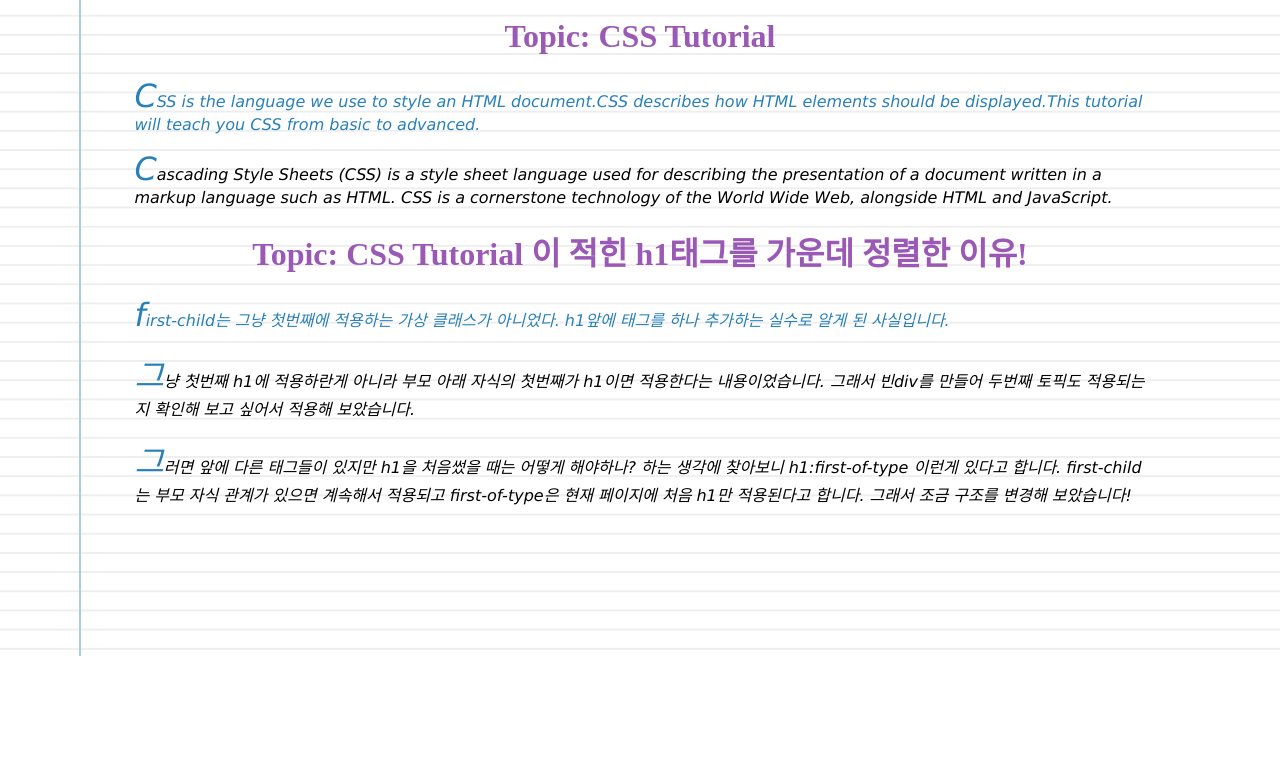
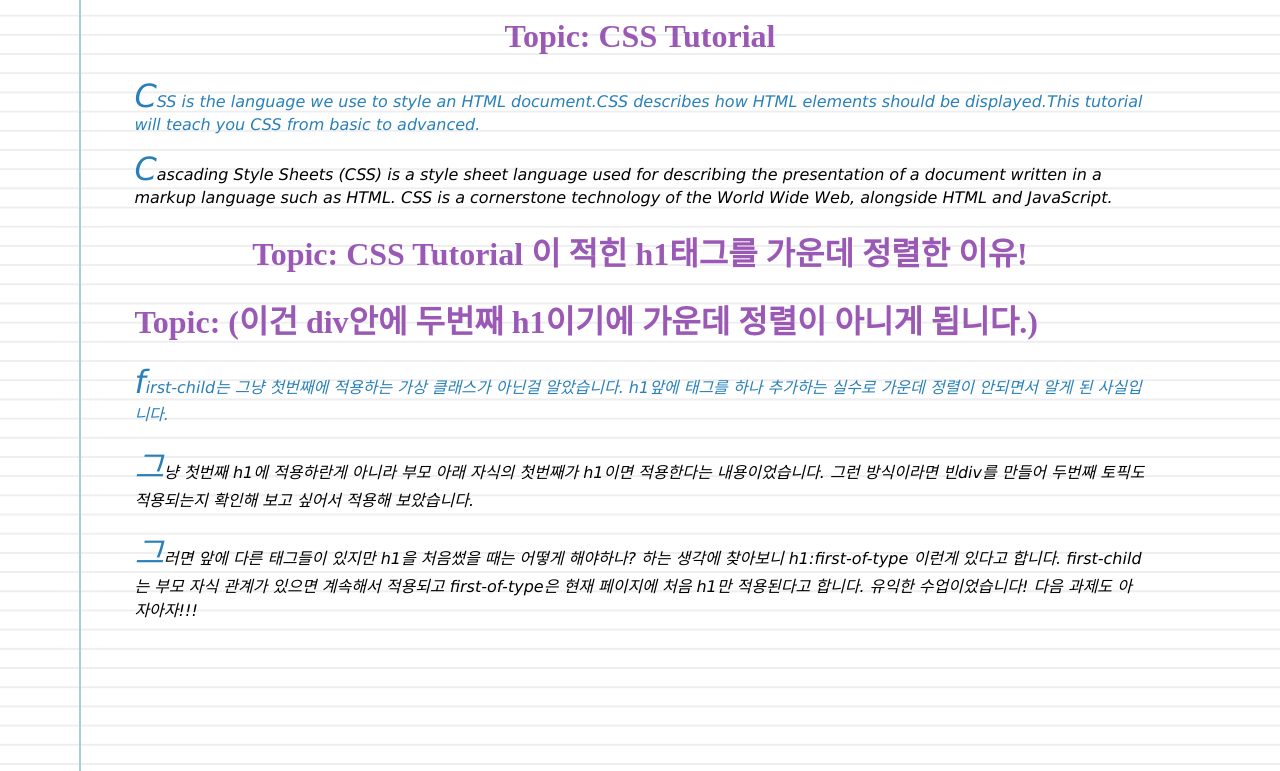
Before and after one commit to Twocapu/noona-project1, a plain HTML site: page day2/index.html in a window 1280 px wide. Shown: the part 1079-1850 px from the top of the page. Before the commit the page ends 1735 px from the top, so only its background shows below. Drawn offline with Linux system fonts and the light colour scheme.

Commit message:
day2 really complete

```diff
--- a/day2/index.html
+++ b/day2/index.html
@@ -28,9 +28,10 @@
         </div>
         <div>
             <h1>CSS Tutorial 이 적힌 h1태그를 가운데 정렬한 이유!</h1>
-            <p class="sub-header">first-child는 그냥 첫번째에 적용하는 가상 클래스가 아니었다. h1앞에 태그를 하나 추가하는 실수로 알게 된 사실입니다.</p>
-            <p>그냥 첫번째 h1에 적용하란게 아니라 부모 아래 자식의 첫번째가 h1이면 적용한다는 내용이었습니다. 그래서 빈div를 만들어 두번째 토픽도 적용되는지 확인해 보고 싶어서 적용해 보았습니다.</p>
-            <p>그러면 앞에 다른 태그들이 있지만 h1을 처음썼을 때는 어떻게 해야하나? 하는 생각에 찾아보니 h1:first-of-type 이런게 있다고 합니다. first-child는 부모 자식 관계가 있으면 계속해서 적용되고 first-of-type은 현재 페이지에 처음 h1만 적용된다고 합니다. 그래서 조금 구조를 변경해 보았습니다!</p>
+            <h1>(이건 div안에 두번째 h1이기에 가운데 정렬이 아니게 됩니다.)</h1>
+            <p class="sub-header">first-child는 그냥 첫번째에 적용하는 가상 클래스가 아닌걸 알았습니다. h1앞에 태그를 하나 추가하는 실수로 가운데 정렬이 안되면서 알게 된 사실입니다.</p>
+            <p>그냥 첫번째 h1에 적용하란게 아니라 부모 아래 자식의 첫번째가 h1이면 적용한다는 내용이었습니다. 그런 방식이라면 빈div를 만들어 두번째 토픽도 적용되는지 확인해 보고 싶어서 적용해 보았습니다.</p>
+            <p>그러면 앞에 다른 태그들이 있지만 h1을 처음썼을 때는 어떻게 해야하나? 하는 생각에 찾아보니 h1:first-of-type 이런게 있다고 합니다. first-child는 부모 자식 관계가 있으면 계속해서 적용되고 first-of-type은 현재 페이지에 처음 h1만 적용된다고 합니다. 유익한 수업이었습니다! 다음 과제도 아자아자!!!</p>
         </div>
     </div>
 </body>
```
